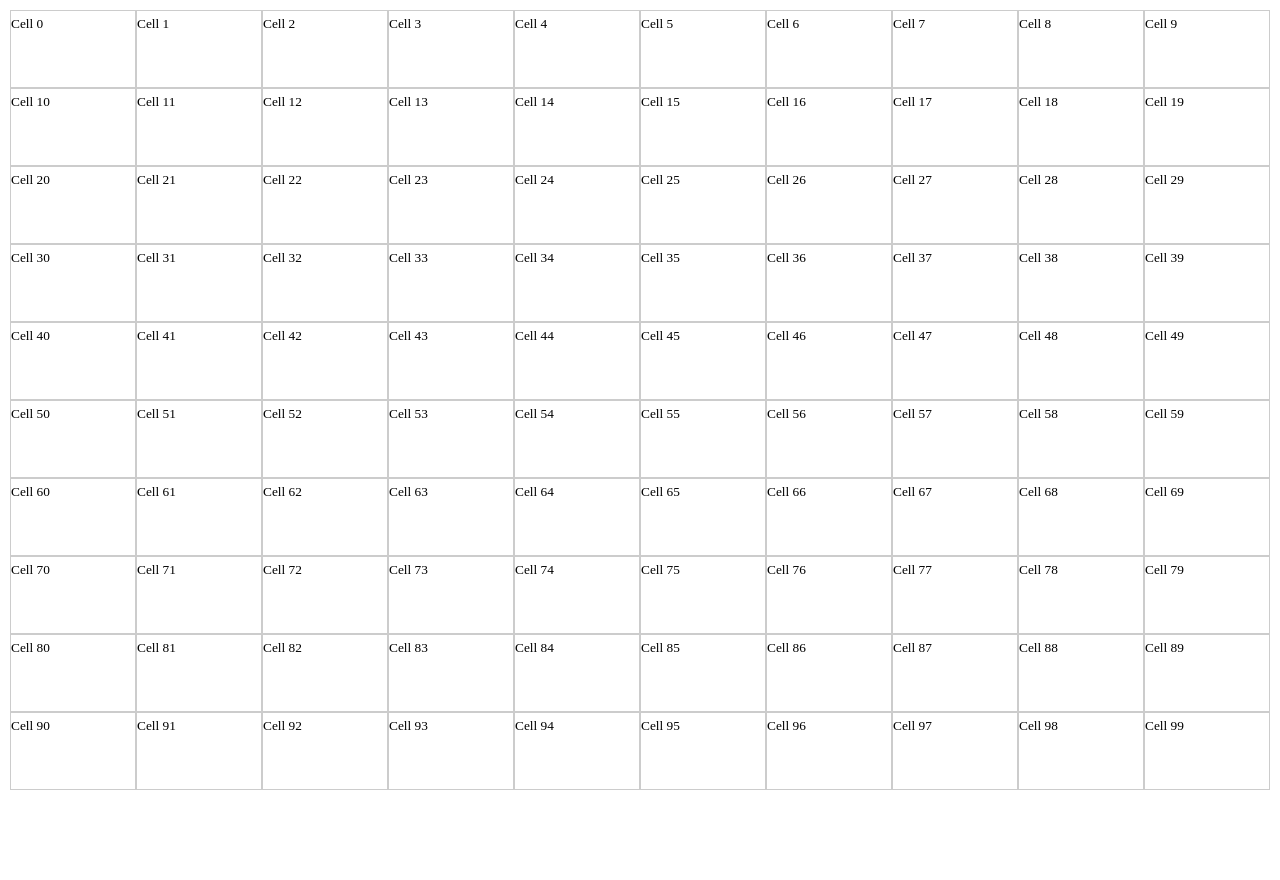
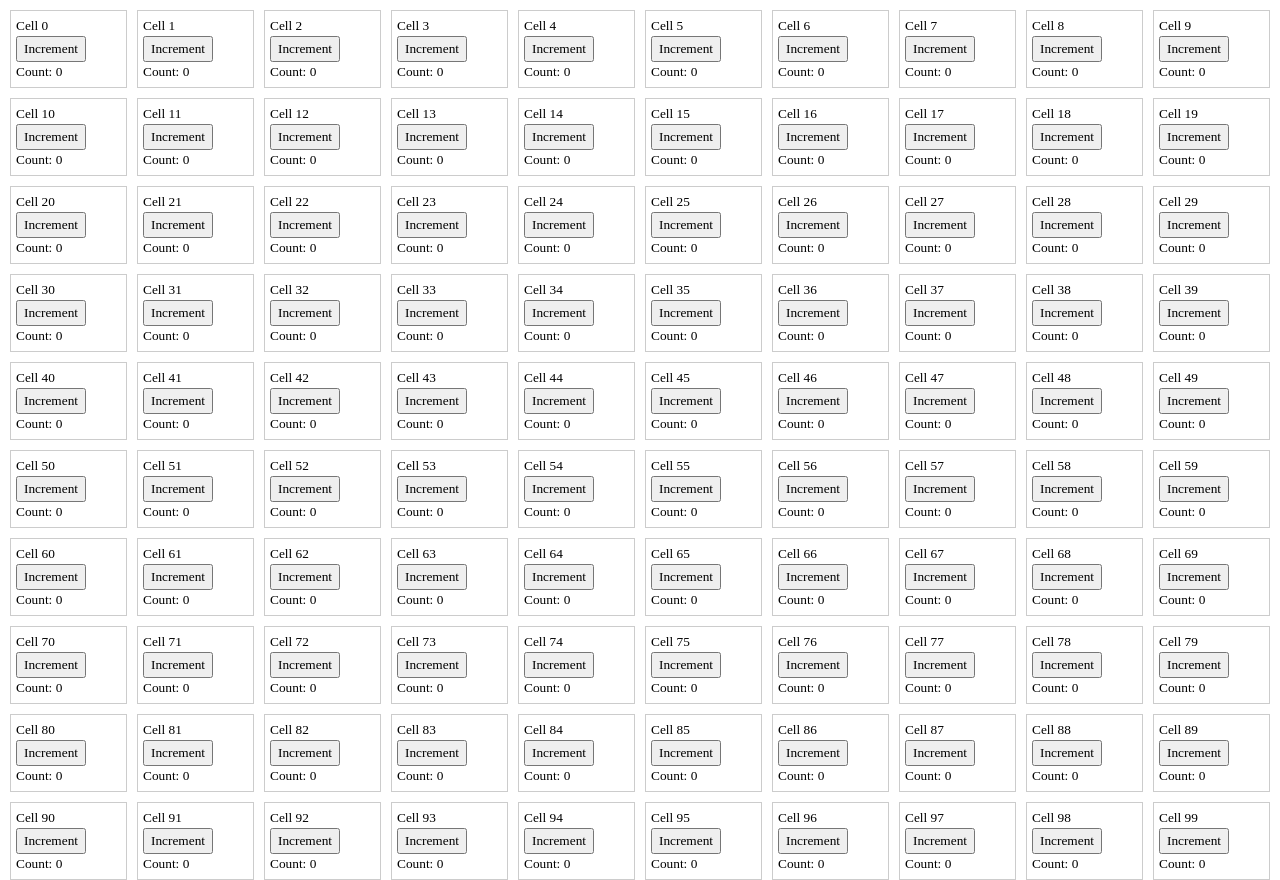
Before and after one commit to saltycrane/react-re-render-example, a Next.js app: page / in a window 1280 px wide. Before the commit the page ends 800 px from the top, so only its background shows below. Built offline with nearby package versions, Linux system fonts and the light colour scheme.

Commit message:
add counter in each cell

```diff
--- a/src/IndexPage.tsx
+++ b/src/IndexPage.tsx
@@ -1,4 +1,5 @@
 import { range } from "lodash";
+import { useState } from "react";
 
 /**
  * IndexPage
@@ -15,18 +16,40 @@ function Grid() {
     <div
       style={{
         display: "grid",
+        gap: 10,
         gridTemplateColumns: "repeat(10, 1fr)",
         height: "100%",
         padding: 10,
       }}
     >
       {range(100).map((index) => {
-        return (
-          <div key={index} style={{ border: "1px solid #ccc" }}>
-            <small>Cell {index}</small>
-          </div>
-        );
+        return <Cell index={index} key={index} />;
       })}
     </div>
   );
 }
+
+/**
+ * Cell
+ */
+type TCellProps = {
+  index: number;
+};
+
+function Cell({ index }: TCellProps) {
+  const [count, setCount] = useState(0);
+
+  const handleClick = () => {
+    setCount((count) => count + 1);
+  };
+
+  return (
+    <div style={{ border: "1px solid #ccc", padding: 5 }}>
+      <small>
+        <div>Cell {index}</div>
+        <button onClick={handleClick}>Increment</button>
+        <div>Count: {count}</div>
+      </small>
+    </div>
+  );
+}
```
